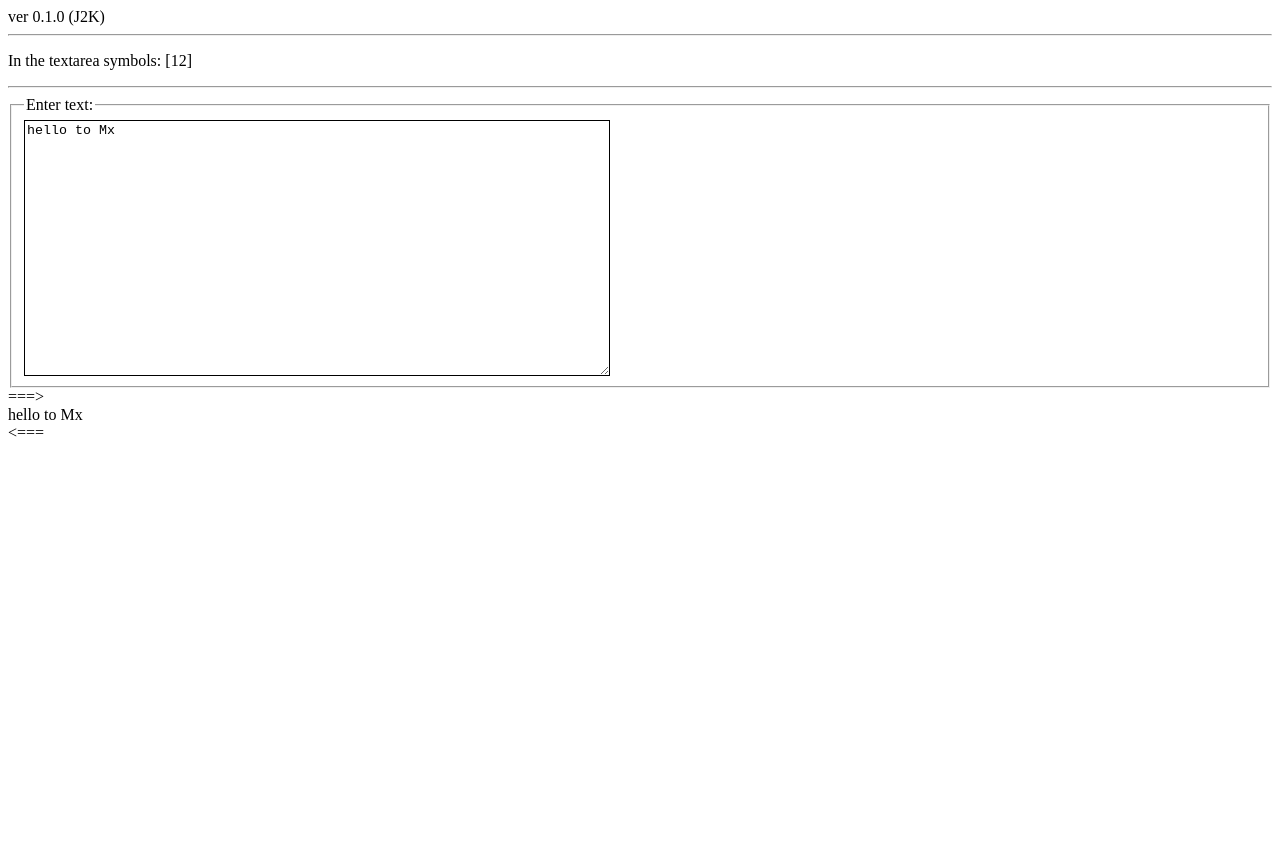
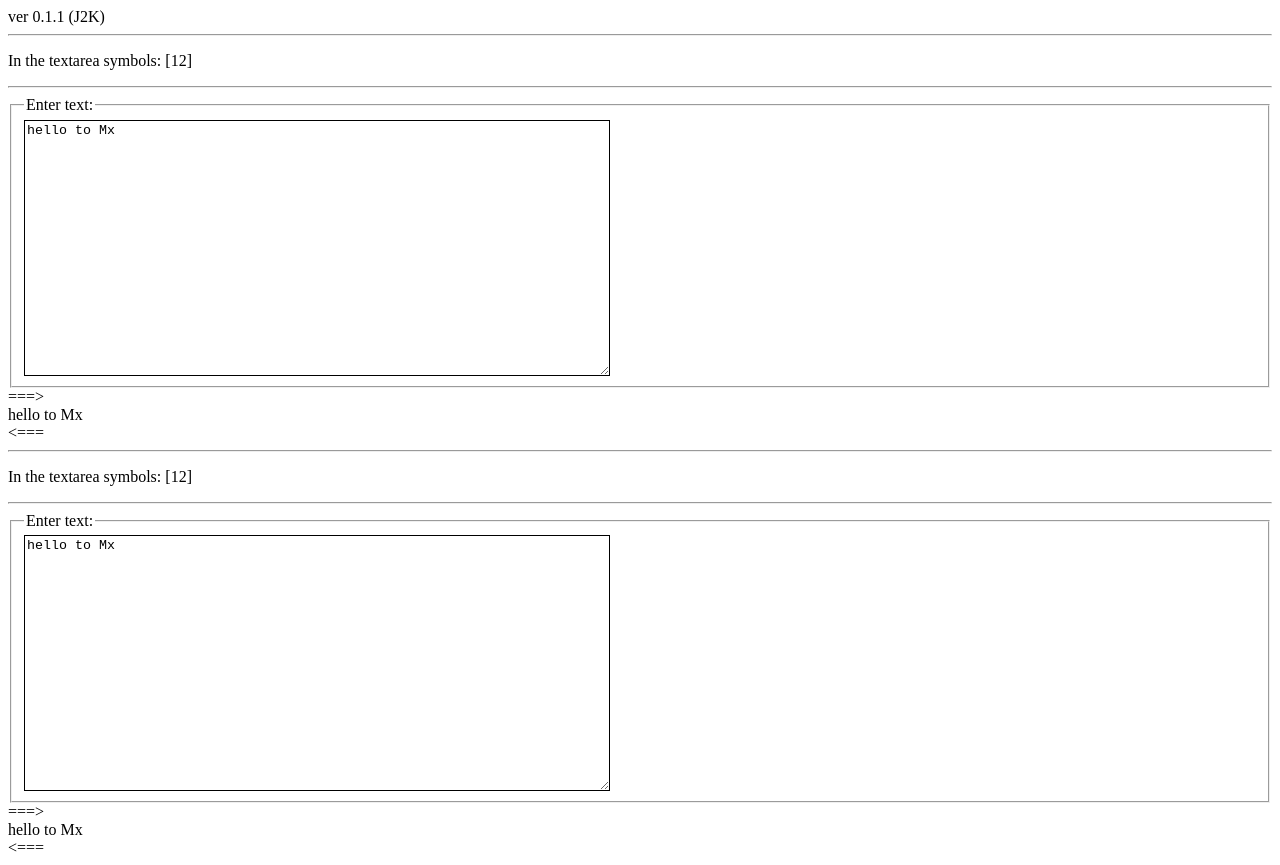
Before and after one commit to MaixEqu/rcts-snip1, a React (Create React App) app: page / in a window 1280 px wide. Before the commit the page ends 800 px from the top, so only its background shows below. Built offline with nearby package versions, Linux system fonts and the light colour scheme; no server answers.

Commit message:
read 2 files into 2 TA ok, ver 0.1.1 (J2K)

```diff
--- a/src/App.tsx
+++ b/src/App.tsx
@@ -1,6 +1,6 @@
 import React, { Component } from 'react';
 
-const sVersion = "ver 0.1.0 (J2K)";
+const sVersion = "ver 0.1.1 (J2K)";
 
 export class Main extends Component {
   render() {
@@ -10,6 +10,7 @@ export class Main extends Component {
         <header className="App-header">
           <div id="verinfo">{sVerInfo}</div>
           <div id="textareas">textareas</div>
+          <div id="textareas2">textareas</div>
         </header>
       </div>
     );
@@ -22,14 +23,16 @@ interface IState {
   height_s?: string
 }
 interface IProps {
-  text_p?: string;
+  file_p?: string
+  text_p?: string
   width_p?: string
   height_p?: string
 }
 export class TextAreas extends React.Component<IProps, IState> {
   constructor(props: IProps) {
     super(props);
-    this.sGetData(location.href + '/data/1.txt');
+    const sFile = props.file_p || '1.txt'
+    this.sGetData(location.href + '/data/' + sFile);
     this.handleTextChange = this.handleTextChange.bind(this);
     this.state = {text_s: "hello to Mx\n", height_s: '250', width_s: '580'};
   }
--- a/src/index.tsx
+++ b/src/index.tsx
@@ -4,3 +4,5 @@ import * as App from './App';
 
 ReactDOM.render(<App.Main />, document.getElementById('root'));
 ReactDOM.render(<App.TextAreas />, document.getElementById('textareas'));
+const compTA2 = <App.TextAreas file_p = "2.txt"/>
+ReactDOM.render(compTA2, document.getElementById('textareas2'));
```
Also changed, not shown: public/data/2.txt (added).
